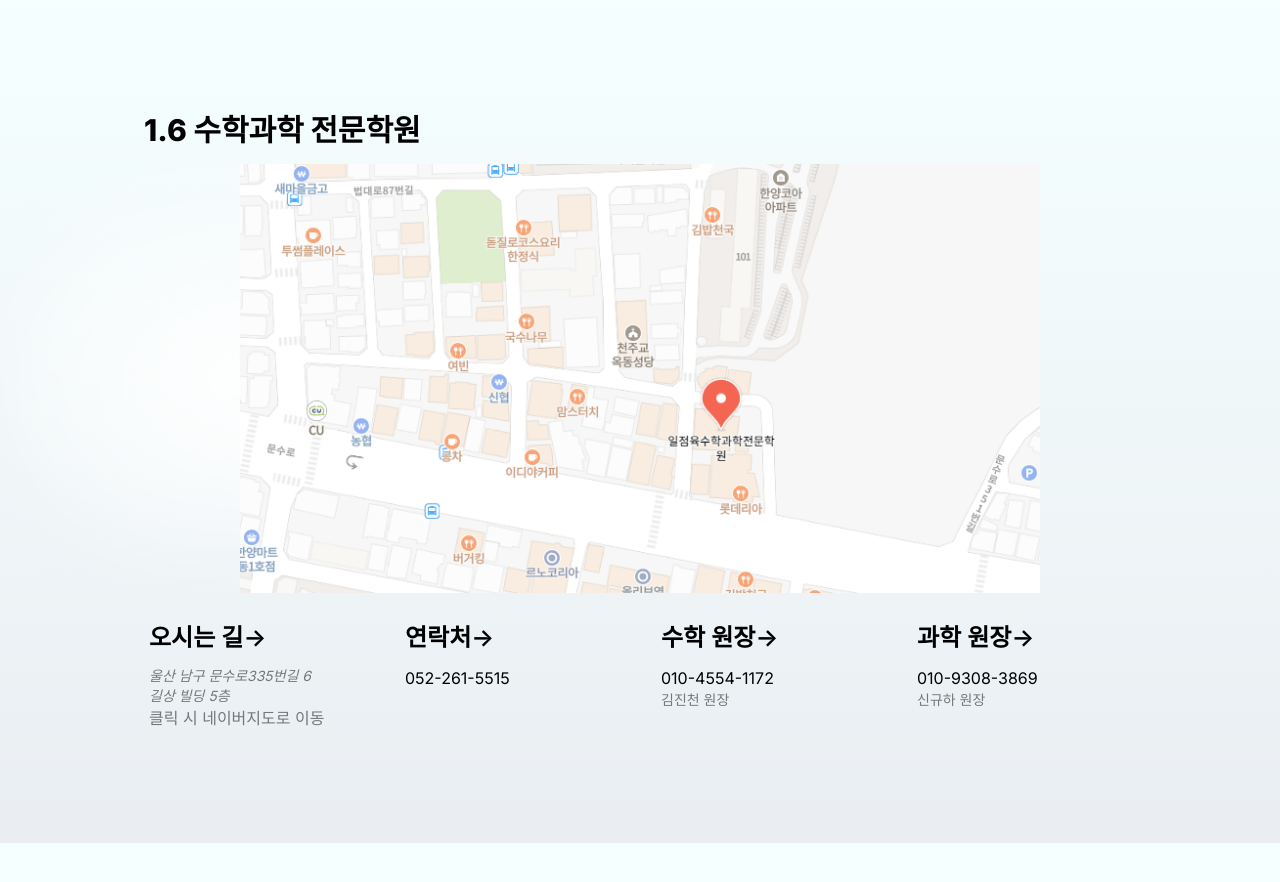
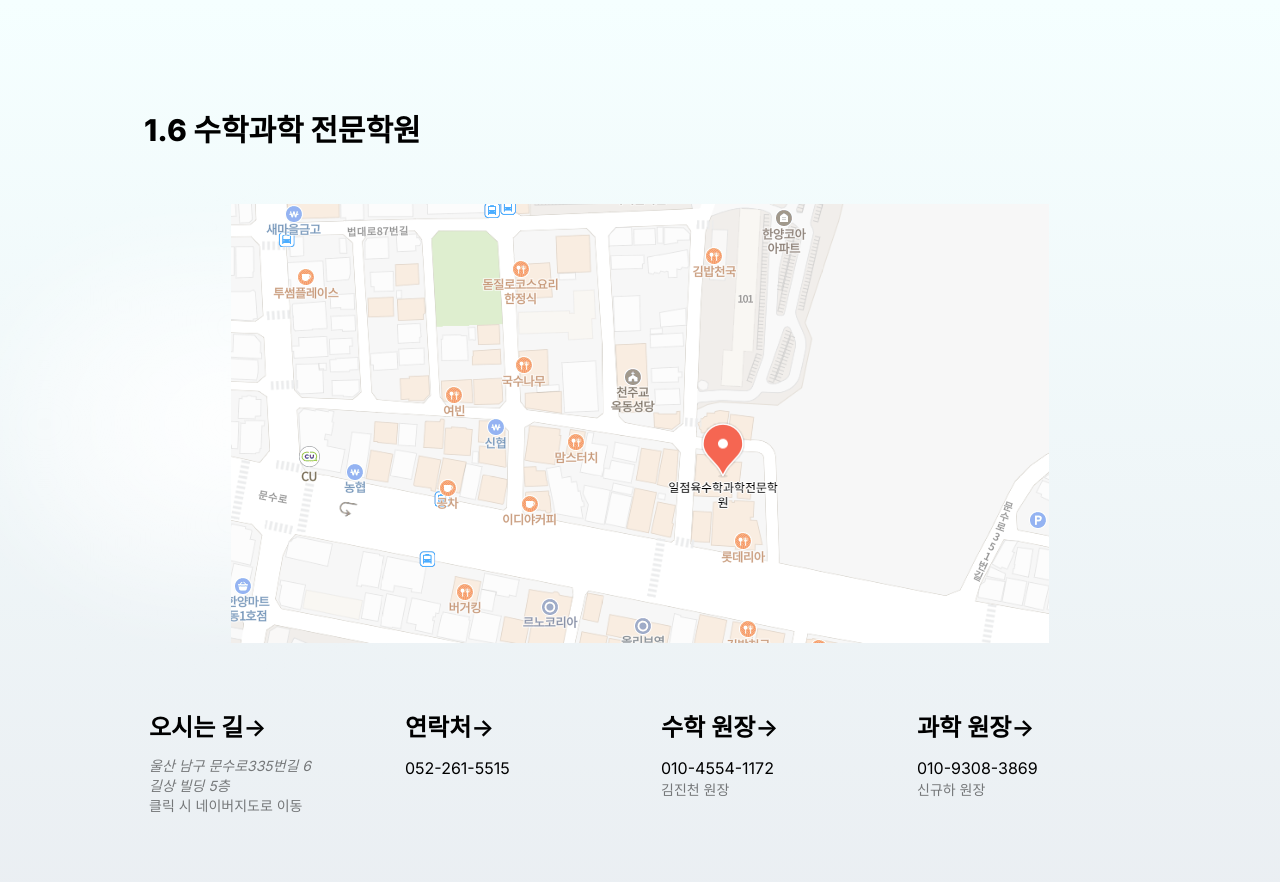
Before and after one commit to suhong99/1.6math, a Next.js app: page / in a window 1280 px wide. Shown: the top 882 px of the page. Before the commit the page ends 843 px from the top, so only its background shows below. Built offline with nearby package versions, Linux system fonts and the light colour scheme.

Commit message:
클립보드 추가하기

```diff
--- a/src/app/page.tsx
+++ b/src/app/page.tsx
@@ -10,9 +10,9 @@ export default function Home() {
         </h1>
       </div>
 
-      <div className="relative z-[-1] flex place-items-center before:absolute before:h-[300px] before:w-full before:-translate-x-1/2 before:rounded-full before:bg-gradient-radial before:from-white before:to-transparent before:blur-2xl before:content-[''] after:absolute after:-z-20 after:h-[180px] after:w-full after:translate-x-1/3 after:bg-gradient-conic after:from-sky-200 after:via-blue-200 after:blur-2xl after:content-[''] before:dark:bg-gradient-to-br before:dark:from-transparent before:dark:to-blue-700 before:dark:opacity-10 after:dark:from-sky-900 after:dark:via-[#0141ff] after:dark:opacity-40 sm:before:w-[480px] sm:after:w-[240px] before:lg:h-[360px]">
+      <div className="relative flex place-items-center before:absolute before:h-[300px] before:w-full before:-translate-x-1/2 before:rounded-full before:bg-gradient-radial before:from-white before:to-transparent before:blur-2xl before:content-[''] after:absolute after:-z-20 after:h-[180px] after:w-full after:translate-x-1/3 after:bg-gradient-conic after:from-sky-200 after:via-blue-200 after:blur-2xl after:content-[''] before:dark:bg-gradient-to-br before:dark:from-transparent before:dark:to-blue-700 before:dark:opacity-10 after:dark:from-sky-900 after:dark:via-[#0141ff] after:dark:opacity-40 sm:before:w-[480px] sm:after:w-[240px] before:lg:h-[360px] m-10">
         <Image
-          className="relative dark:drop-shadow-[0_0_0.3rem_#ffffff70] dark:invert"
+          className="relative dark:drop-shadow-[0_0_0.3rem_#ffffff70] dark:invert w-auto h-auto"
           src="/address.png"
           alt="학원 주소"
           width={800}
@@ -20,7 +20,6 @@ export default function Home() {
           priority
         />
       </div>
-
       <CardList />
     </main>
   );
--- a/src/feature/main/components/Card.tsx
+++ b/src/feature/main/components/Card.tsx
@@ -1,16 +1,16 @@
+'use client';
 import React, { ReactNode } from 'react';
 
-type CardWrapperProps = {
-  link?: string;
+type CardLink = {
+  link: string;
   children: ReactNode;
 };
 
-function CardWrapper({ link, children }: CardWrapperProps) {
-  if (link) {
+function CardLinkWrapper({ link, children }: CardLink) {
   return (
     <a
       href={link}
-        className="group rounded-lg border border-transparent px-5 py-4 transition-colors hover:border-gray-300 hover:bg-gray-100 hover:dark:border-neutral-700 hover:dark:bg-neutral-800/30 "
+      className="group rounded-lg border border-transparent px-5 py-4 h-full transition-colors hover:border-gray-300 hover:bg-gray-100 hover:dark:border-neutral-700 hover:dark:bg-neutral-800/30 "
       target="_blank"
       rel="noopener noreferrer"
     >
@@ -18,10 +18,22 @@ function CardWrapper({ link, children }: CardWrapperProps) {
     </a>
   );
 }
+
+type CardClip = {
+  text: string;
+  children: ReactNode;
+};
+
+function CardClipWrapper({ text, children }: CardClip) {
+  const copylink = () => {
+    navigator.clipboard.writeText(text);
+    alert(text + '복사되었습니다');
+  };
   return (
     <div
-      className="group rounded-lg border border-transparent px-5 py-4 transition-colors hover:border-gray-300 hover:bg-gray-100 hover:dark:border-neutral-700 hover:dark:bg-neutral-800/30"
+      onClick={copylink}
       role="button"
+      className="cursor-default group rounded-lg border border-transparent h-full px-5 py-4 transition-colors hover:border-gray-300 hover:bg-gray-100 hover:dark:border-neutral-700 hover:dark:bg-neutral-800/30 w-full"
     >
       {children}
     </div>
@@ -46,14 +58,17 @@ function CardDescription({
   text: string;
   size?: 'xs' | 'sm' | 'lg';
 }) {
+  if (size === 'xs') {
+    console.log(`text-${size}`);
+  }
   return (
     <p
-      className={`m-0 max-w-[30ch] text-${size} opacity-${
-        size === 'lg' ? 85 : 50
+      className={`w-full m-0 max-w-[30ch] ${'text-' + size} ${
+        size === 'lg' ? 'opacity-' + 85 : 'opacity-' + 50
       }`}
     >
       {text}
     </p>
   );
 }
-export { CardWrapper, CardTitle, CardDescription };
+export { CardClipWrapper, CardLinkWrapper, CardTitle, CardDescription };
--- a/src/feature/main/components/CardList.tsx
+++ b/src/feature/main/components/CardList.tsx
@@ -1,30 +1,36 @@
-import { CardDescription, CardTitle, CardWrapper } from './Card';
+import {
+  CardDescription,
+  CardTitle,
+  CardClipWrapper,
+  CardLinkWrapper,
+} from './Card';
 
 export default function CardList() {
   return (
     <div className="mb-16 grid text-center lg:text-left lg:w-full lg:mb-0  lg:max-w-5xl md:grid-cols-2 lg:grid-cols-4  m-3">
-      <CardWrapper link="https://map.naver.com/p/entry/place/1426094200?c=15.00,0,0,0,dh">
+      <CardLinkWrapper link="https://map.naver.com/p/entry/place/1426094200?c=15.00,0,0,0,dh">
         <CardTitle title="오시는 길" />
         <address className="m-0 max-w-[30ch] text-sm opacity-50">
           울산 남구 문수로335번길 6 <br /> 길상 빌딩 5층
         </address>
-        <CardDescription text="클릭 시 네이버지도로 이동" size="xs" />
-      </CardWrapper>
-      <CardWrapper>
+        <CardDescription text="클릭 시 네이버지도로 이동" size="sm" />
+      </CardLinkWrapper>
+
+      <CardClipWrapper text={'052-261-5515'}>
         <CardTitle title="연락처" />
         <CardDescription text="052-261-5515" size="lg" />
-      </CardWrapper>
+      </CardClipWrapper>
 
-      <CardWrapper>
+      <CardClipWrapper text={'010-4554-1172'}>
         <CardTitle title="수학 원장" />
         <CardDescription text="010-4554-1172" size="lg" />
         <CardDescription text="김진천 원장" />
-      </CardWrapper>
-      <CardWrapper>
+      </CardClipWrapper>
+      <CardClipWrapper text={'010-9308-3869'}>
         <CardTitle title="과학 원장" />
         <CardDescription text="010-9308-3869" size="lg" />
         <CardDescription text="신규하 원장" />
-      </CardWrapper>
+      </CardClipWrapper>
     </div>
   );
 }
```
Also changed, not shown: package.json (+7 -5 lines), 1 other file (tests, documents, lock files or other folders). Lines whose indentation alone changed are shown as unchanged.
